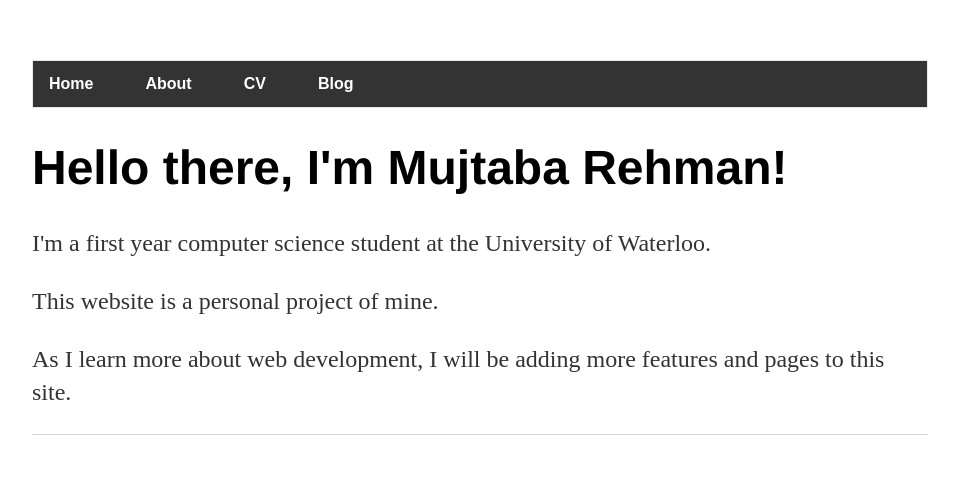
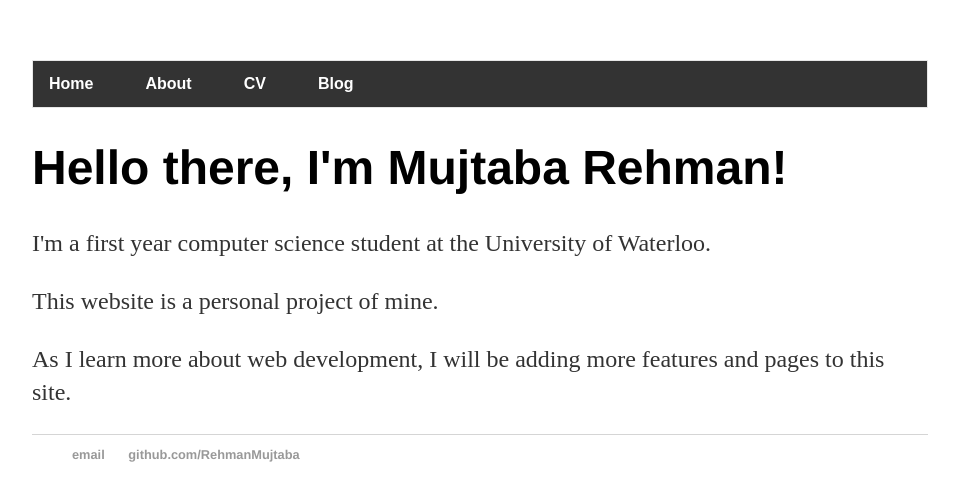
Before and after one commit to RehmanMujtaba/old-website, a Jekyll site: the page built from index.html, in a window 1280 px wide. Shown: the top 501 px of the page, without its empty margins (160-1119 px from the left). Built offline with Jekyll 4.4.1, drawn with Linux system fonts in a browser that asks for light colours.

```diff
--- a/_layouts/default.html
+++ b/_layouts/default.html
@@ -21,8 +21,8 @@
 			</div><!-- /.container -->
 			<footer>
 	    		<ul>
-	        		<li><a href="mailto:rehmanmujtaba@gmail.com">email</a></li>
-	        		<li><a href="https://github.com/RehmanMujtaba">github.com/RehmanMujtaba</a></li>
+	        		<li><b href="mailto:rehmanmujtaba@gmail.com">email</b></li>
+	        		<li><b href="https://github.com/RehmanMujtaba">github.com/RehmanMujtaba</b></li>
 				</ul>
 			</footer>
 		</body>
```
